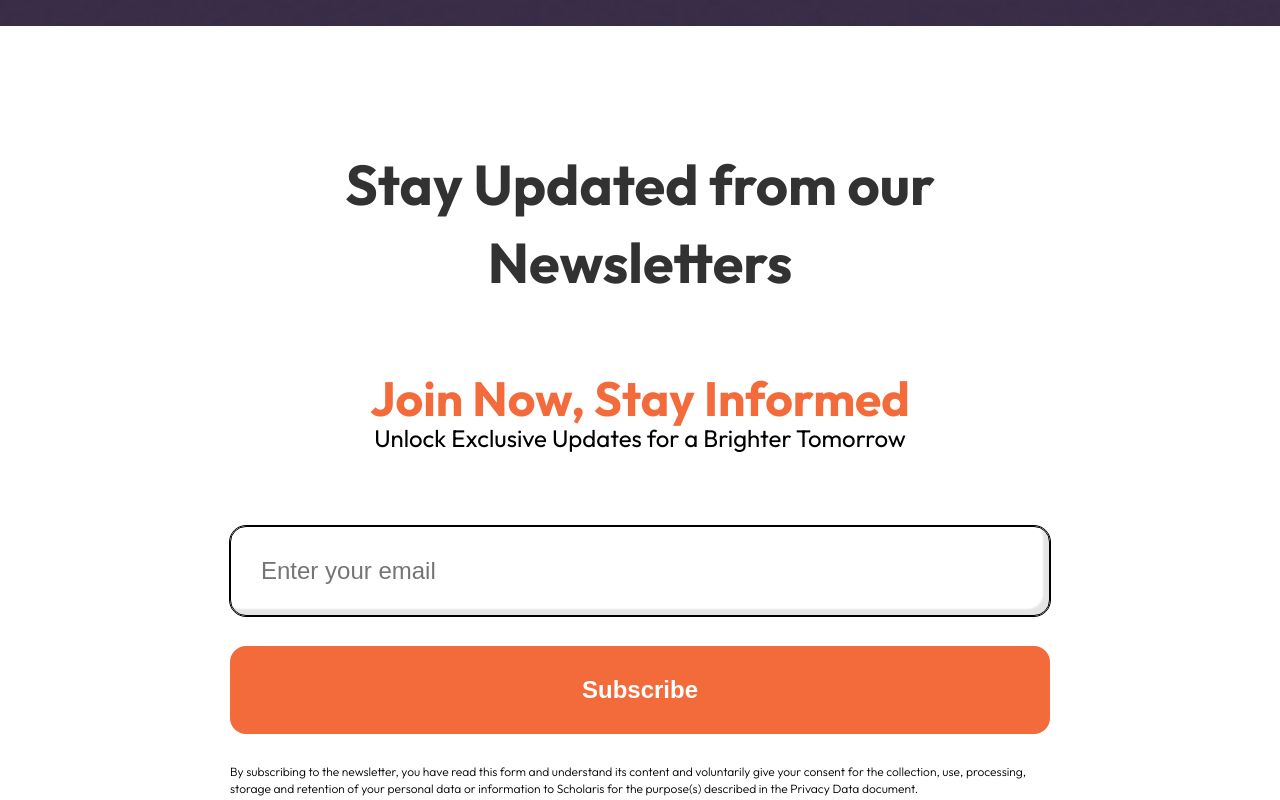
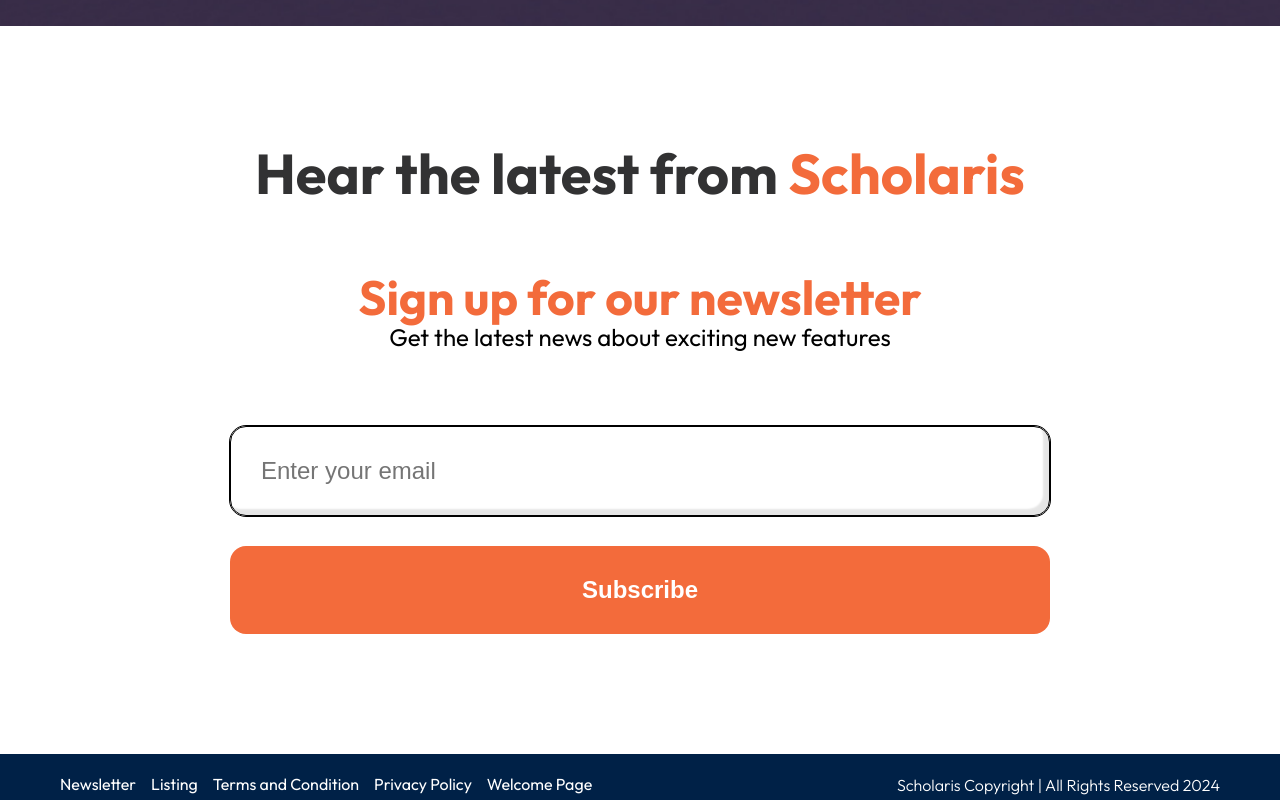
Before and after one commit to Sence1-inc/sp-scholaris-master, a React (Create React App) app in the folder frontend/: page /student in a window 1280 px wide. Shown: the part 980-1780 px from the top of the page. Built offline with nearby package versions, Linux system fonts and the light colour scheme.

Commit message:
modify the text contents

```diff
--- a/frontend/src/components/Section/Newsletter/Newsletter.css
+++ b/frontend/src/components/Section/Newsletter/Newsletter.css
@@ -13,6 +13,10 @@
     color: #323233;
 
     text-align: center;
+}
+
+.newsletter-subheadder__orange{
+    color: var(--secondary-color);
 }
 
 .newsletter-input__container{
@@ -41,7 +45,7 @@
 
 @media (max-width: 768px) {
     .section .newsletter-subheader{
-        font-size: 42px;
+        font-size: 36px;
     }
     .section .newsletter-input{
         row-gap: 12px;
--- a/frontend/src/components/Section/Newsletter/Newsletter.tsx
+++ b/frontend/src/components/Section/Newsletter/Newsletter.tsx
@@ -4,22 +4,28 @@
 
 import './Newsletter.css';
 
-interface NewsletterProps {}
+interface NewsletterProps {
+  title_content:string,
+  subtitle_content:string,
+  description_content:string,
+  consent_content?:string
+}
 
-const Newsletter: React.FC<NewsletterProps> = () => {
+const Newsletter: React.FC<NewsletterProps> = ({title_content, subtitle_content, description_content, consent_content}) => {
   return (
     <div className="section newsletter">
-        <p className='newsletter-subheader'>Stay Updated from our Newsletters</p>
+        <h2 className='newsletter-subheader'>{title_content}</h2>
       <div className="section-header">
-        <h3>Join Now, Stay Informed</h3>
-        <p>Unlock Exclusive Updates for a Brighter Tomorrow</p>
+        <h3>{subtitle_content}</h3>
+        <p>{description_content}</p>
       </div>
       <div className="newsletter-input__container">
         <SearchInput placeholder={'Enter your email'}/>
         <Button>Subscribe</Button>
-        <p className='newsletter-text__small'>
-            By subscribing to the newsletter, you have read this form and understand its content and voluntarily give your consent for the collection, use, processing, storage and retention of your personal data or information to Scholaris for the purpose(s) described in the Privacy Data document.
-        </p>
+        {consent_content && <p className='newsletter-text__small'>
+        {consent_content}
+        </p>}
+
       </div>
     </div>
   );
--- a/frontend/src/containers/TeaserPage/TeaserProvider.jsx
+++ b/frontend/src/containers/TeaserPage/TeaserProvider.jsx
@@ -9,7 +9,7 @@
     <>
       <Header />
       <WelcomeSection />
-      <Newsletter/>
+      <Newsletter title_content={'Stay Updated from our Newsletters'} subtitle_content={'Join Now, Stay Informed'} description_content={'Unlock Exclusive Updates for a Brighter Tomorrow.'} consent_content={'By subscribing to the newsletter, I have read this form and understand its content and voluntarily give my consent for the collection, use, processing, storage and retention of my personal data or information to Sence1 for the purpose(s) described in the Privacy Data document'}/>
       <Footer />
     </>
   );
--- a/frontend/src/containers/TeaserPage/TeaserStudent.jsx
+++ b/frontend/src/containers/TeaserPage/TeaserStudent.jsx
@@ -9,7 +9,10 @@
     <>
       <Header />
       <WelcomeSection />
-      <Newsletter/>
+      <Newsletter title_content={<>
+            Hear the latest from{' '}
+            <span className='newsletter-subheadder__orange'>Scholaris</span>
+          </>} subtitle_content={'Sign up for our newsletter'} description_content={'Get the latest news about exciting new features'} />
       <Footer />
     </>
   );
```
